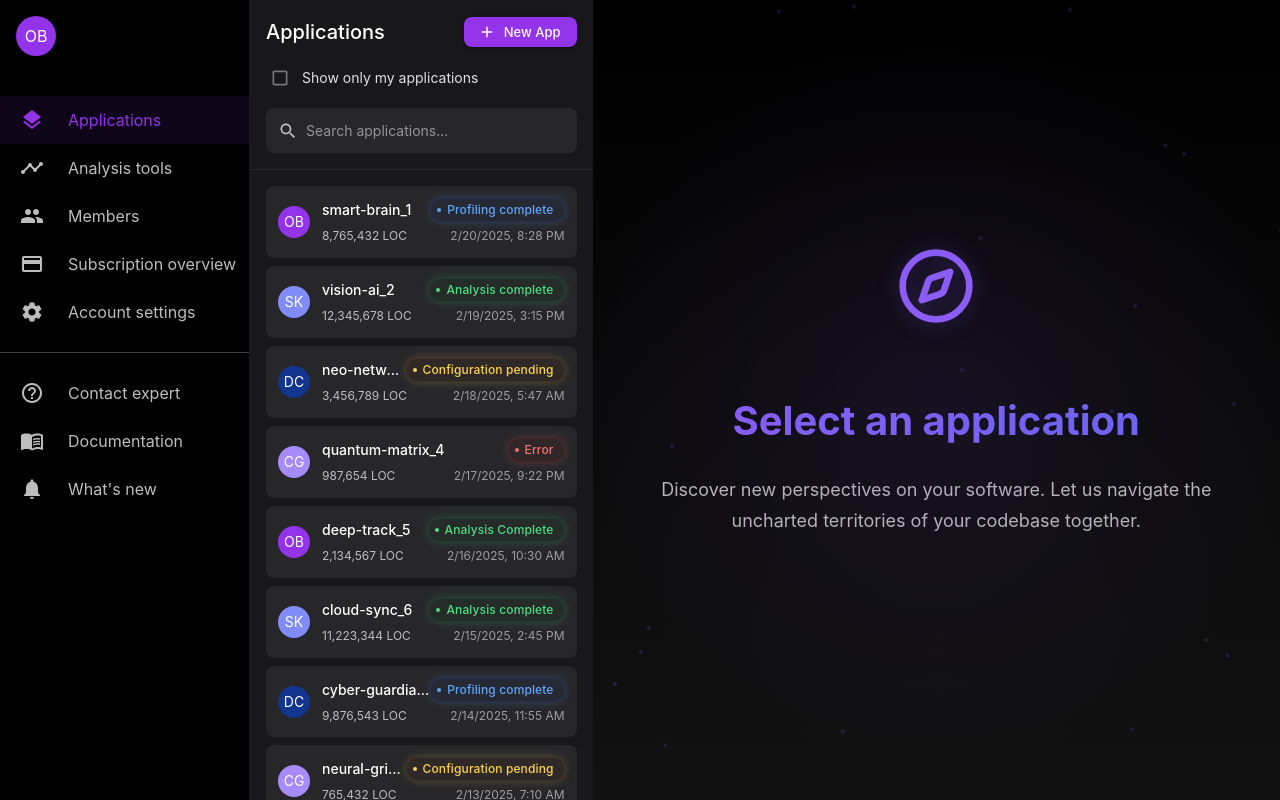
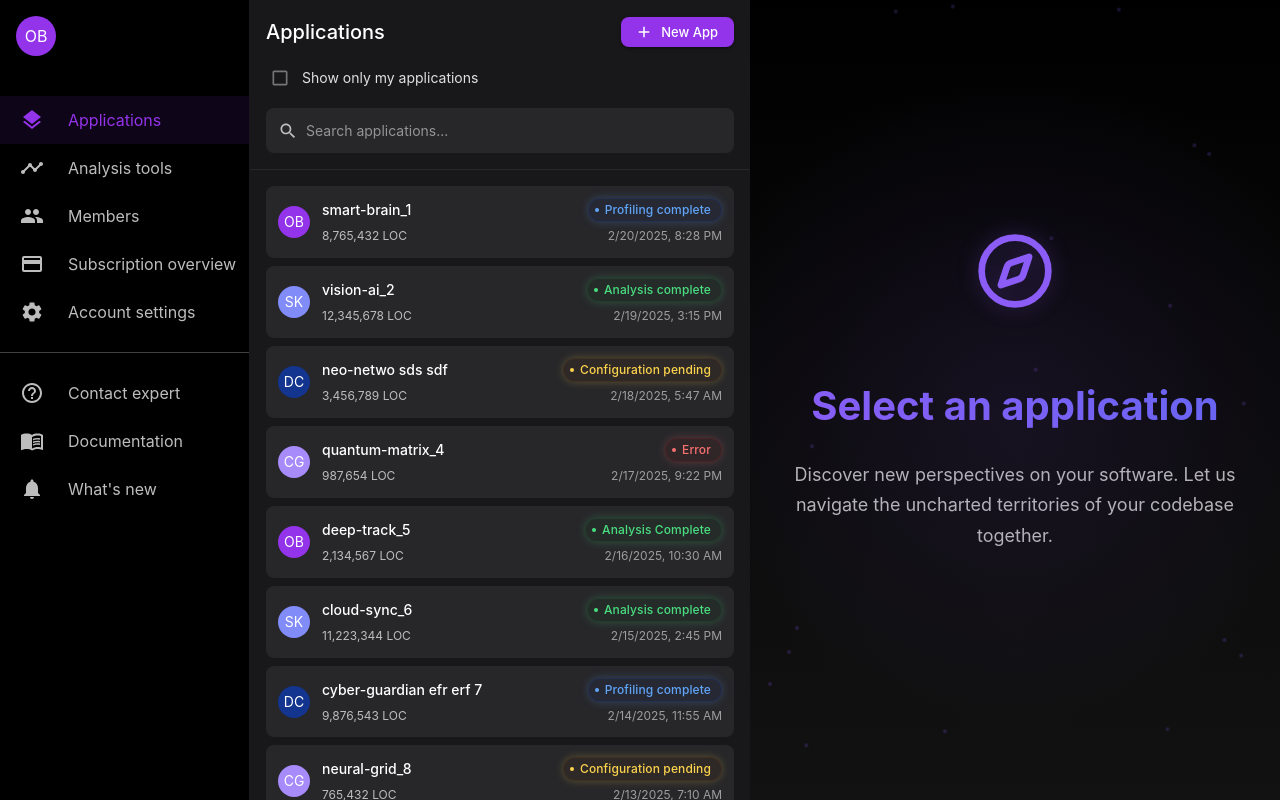
Before and after one commit to athenalobo/IC-landing-page, a React (Vite) app: page / in a window 1280 px wide. Built offline with nearby package versions, Linux system fonts and the light colour scheme.

Commit message:
main view progress

```diff
--- a/src/components/ApplicationList.jsx
+++ b/src/components/ApplicationList.jsx
@@ -163,12 +163,13 @@ const ApplicationList = ({ applications = [], selectedApp, onSelectApp }) => {
   }, [applications, searchQuery, showOnlyMine]);
 
   return (
-    <Box sx={{
-      width: 384,
+     <Box sx={{
+      width: '500px',  // Fixed width to 584px
       bgcolor: 'grey.900',
       display: 'flex',
       flexDirection: 'column',
       height: '100%',
+      flexShrink: 0, // Prevent shrinking
     }}>
       <Box sx={{ p: 2, borderBottom: '1px solid', borderColor: 'grey.800' }}>
         <Box sx={{
```
